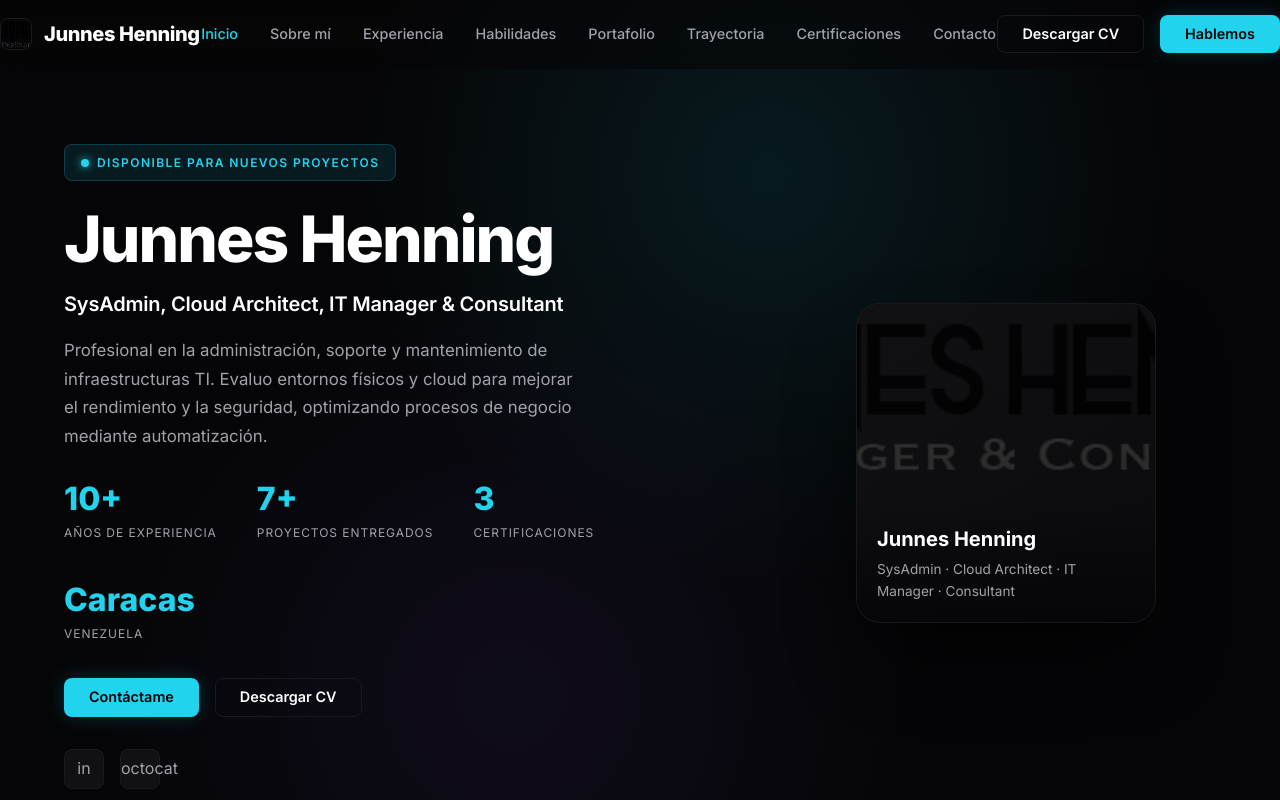
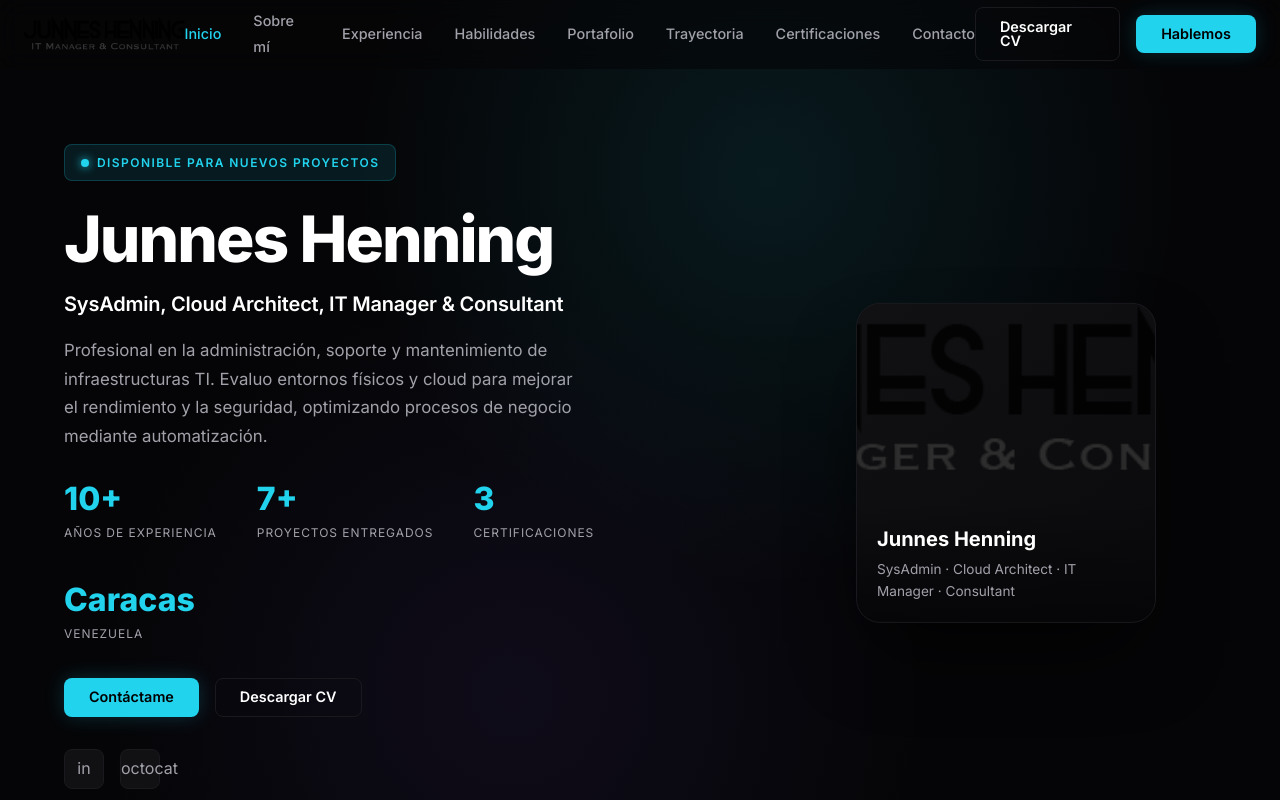
Before and after one commit to junneshenning/henning-icu, a plain HTML site: page index.html in a window 1280 px wide. Shown: the top 800 px of the page. Drawn offline with Linux system fonts and the light colour scheme.

Commit message:
fix: navbar logo only, no text; add side padding to header

```diff
--- a/assets/css/style.css
+++ b/assets/css/style.css
@@ -144,6 +144,7 @@ ul {
   align-items: center;
   justify-content: space-between;
   height: 68px;
+  padding: 0 1.5rem;
 }
 
 .nav-logo {
@@ -157,20 +158,16 @@ ul {
 }
 
 .nav-logo-img {
-  width: 32px;
-  height: 32px;
-  border-radius: 8px;
-  border: 1px solid var(--border);
+  height: 34px;
+  width: auto;
+  border-radius: 6px;
+  border: none;
+  background: transparent;
+  object-fit: contain;
 }
 
 .nav-logo-text {
-  display: none;
-}
-
-@media (min-width: 640px) {
-  .nav-logo-text {
-    display: block;
-  }
+  display: none !important;
 }
 
 .nav-links {
```
